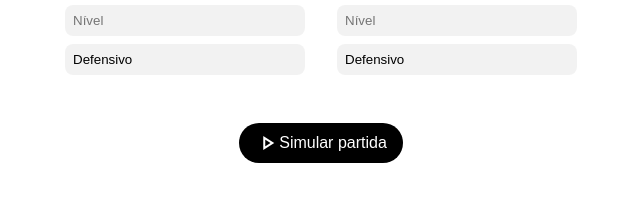
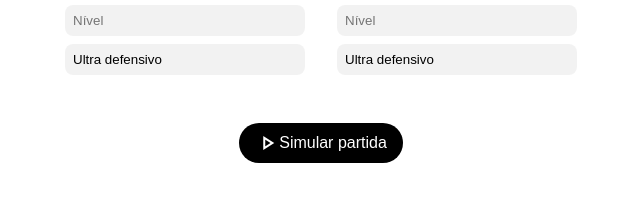
Before and after one commit to mendebian/simfas, a plain HTML site: page index.html in a window 1280 px wide. Shown: the part 371-572 px from the top of the page, 319-959 px from the left. Drawn offline with nearby package versions, Linux system fonts and the light colour scheme.

Commit message:
Update index.html

```diff
--- a/index.html
+++ b/index.html
@@ -20,9 +20,11 @@
                 <textarea id="home-team-line" class="lineup" name="home-lineup" rows="10" placeholder="Titulares"></textarea>
                 <input type="text" id="home-team-level" class="level" name="home-level" placeholder="Nível">
                 <select id="home-team-mode" class="modos" name="modos">
-                    <option value=1>Defensivo</option>
-                    <option value=2>Moderado</option>
-                    <option value=3>Ofensivo</option>
+                    <option value=1>Ultra defensivo</option>
+                    <option value=2>Defensivo</option>
+                    <option value=3>Moderado</option>
+                    <option value=4>Ofensivo</option>
+                    <option value=5>Ultra ofensivo</option>
                 </select>
             </div>
             <div class="team">
@@ -30,9 +32,11 @@
                 <textarea id="away-team-line" class="lineup" name="away-lineup" rows="10" placeholder="Titulares"></textarea>
                 <input type="text" id="away-team-level" class="level" name="away-level" placeholder="Nível">
                 <select id="away-team-mode" class="modos" name="modos">
-                    <option value=1>Defensivo</option>
-                    <option value=2>Moderado</option>
-                    <option value=3>Ofensivo</option>
+                    <option value=1>Ultra defensivo</option>
+                    <option value=2>Defensivo</option>
+                    <option value=3>Moderado</option>
+                    <option value=4>Ofensivo</option>
+                    <option value=5>Ultra ofensivo</option>
                 </select>
             </div>
         </section>
```
